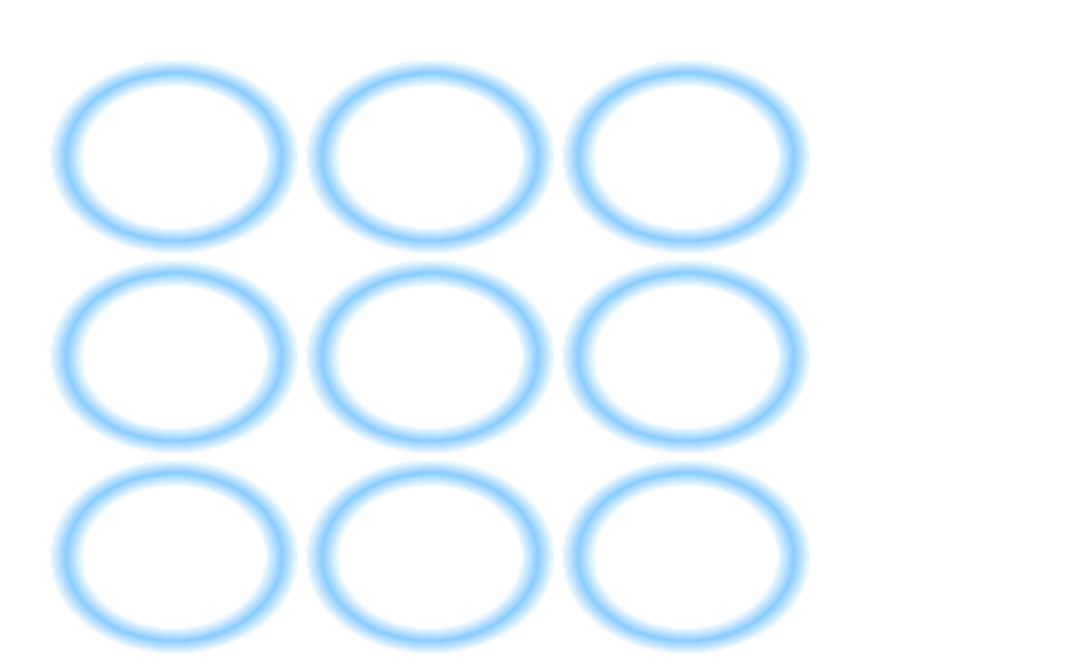
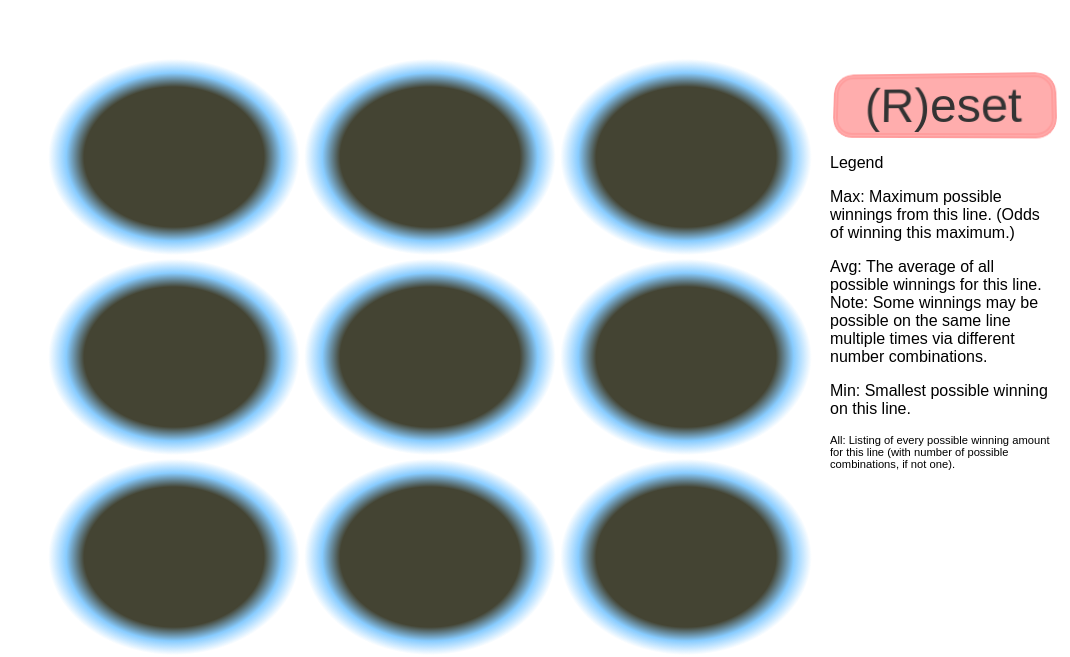
Before and after one commit to AdiaLandfall/mini-cactpot-solver, a plain HTML site: page index.html in a window 1280 px wide. Shown: the part 143-800 px from the top of the page, without its empty margins (210-1280 px from the left). Drawn offline with nearby package versions, Linux system fonts and the light colour scheme; a web font is replaced by a local one.

Commit message:
Correction to visuals. Adding info panel Adding reset button.

```diff
--- a/index.html
+++ b/index.html
@@ -23,19 +23,35 @@
         <div class="scritch"></div>
         <div class="scritch"></div>
         <div class="scritch"></div>
-        <div></div>
 
         <div class="line line1"></div>
         <div class="scritch"></div>
         <div class="scritch"></div>
         <div class="scritch"></div>
-        <div></div>
 
         <div class="line line2"></div>
         <div class="scritch"></div>
         <div class="scritch"></div>
         <div class="scritch"></div>
-        <div></div>
+
+        <div class="info">
+
+          <div class="reset">(R)eset</div>
+
+          <div>Legend</div>
+          <div>Max: Maximum possible winnings from this line. (Odds of winning
+            this maximum.)</div>
+          <div>Avg: The average of all possible winnings for this line. Note:
+            Some winnings may be possible on the same line multiple times via
+            different number combinations.</div>
+          <div>Min: Smallest possible winning on this line.</div>
+          <div class="all">All: Listing of every possible winning amount for this line
+            (with number of possible combinations, if not one).
+          </div>
+        </div>
+
+
+
     </div>
 
 
--- a/minicactpot.css
+++ b/minicactpot.css
@@ -20,7 +20,6 @@ body{
 .card-content > div{
     min-height: 5rem;
 }
-
 .scritch, .number-option {
     display: flex;
     align-items: center;
@@ -30,14 +29,64 @@ body{
 .scritch{
     font-size: 5rem;
     border: 1px solid transparent;
-    background-image: radial-gradient( transparent 50%, #8CF 60%, transparent 70%);
+    background-image: radial-gradient( #443 50%, #8CF 60%, transparent 70%);
     cursor: pointer;
 }.scritch:hover{
     border: 1px solid white;
 }.scritch.pickme{
-    background-image: radial-gradient( transparent 20%, #222 40%);
-    background-color: #255;
+    background-image: radial-gradient( #80807A 50%, #8CF 60%, transparent 70%);
+    border: 1px solid white;
 }
+
+.info{
+    grid-column: 5;
+    grid-row: 2/ span 3;
+    justify-self: center;
+}
+
+.info .all{
+    font-size: .7rem;
+}
+
+/*
+.info .reset{
+    padding: 1rem;
+    margin: 3rem;
+    border: 5px white double;
+    border-radius: 1rem;
+    font-size: 2rem;
+    text-align: center;
+}
+*/
+.info div{ margin: 1rem; }
+
+
+
+
+.info .reset {
+    font-size: 3rem;
+    text-align: center;
+
+    --a: 8deg; /* control the angle of rotation (the smaller, the better) */
+    border: 5px #F002 double;
+    border-radius: 20px;
+    background-color: #F006;
+
+    transform: perspective(400px) rotate3d(var(--r,1,-1),0,calc(var(--i,1)*var(--a)));
+    -webkit-mask:
+      linear-gradient(135deg,#000c 40%,#000,#000c 60%)
+      100% 100%/250% 250%;
+    transition: .4s;
+    cursor: pointer;
+  }
+  .info .reset:hover {
+    --i: -1;
+    -webkit-mask-position: 0 0;
+  }
+
+
+
+
 
 
 
@@ -73,8 +122,8 @@ body{
     justify-content: center;
     align-items: center;
     text-align: center;
-    font-size: 1.5rem;
-    padding: 2rem;
+    font-size: 1.4rem;
+    padding: 1.5rem;
     white-space: nowrap;
     background-size: 30%;
     background-position: center;
@@ -87,7 +136,7 @@ body{
 .line7 { background-image: url("sw.svg"); }
 
 .line > .best{
-    font-size: 110%;
+    font-size: 105%;
     font-weight: bold;
     color: gold;
 }
--- a/minicactpot.js
+++ b/minicactpot.js
@@ -52,6 +52,7 @@ function getDeadOption(num){
 
 function numKey(event){
     const which = event.which;
+    if( which == 82 ) return cleanSlate();
     if( which < 49 ) return;
     if( which > 57 ) return;
     const num = which - 48;
@@ -97,7 +98,10 @@ function highlightCells(targets){
 
 /** Called when completely resetting.  */
 function cleanSlate(){
-    $(".scritch").removeClass( "pickme" );
+    $(".scritch").removeClass( "pickme" )
+            .text("");
+    $(".line").text("");
+    return false;
 }
 
 function displayLinePredictions( data, bests ){
@@ -221,6 +225,10 @@ function calculate(){
 
 
 function doFinalCalc(){
+
+    // better tidy up!
+    $(".pickme").removeClass("pickme");
+
     const lines = getAllLines();
     const grid = getValuesGrid();
     const live = getLiveNumbers();
```
